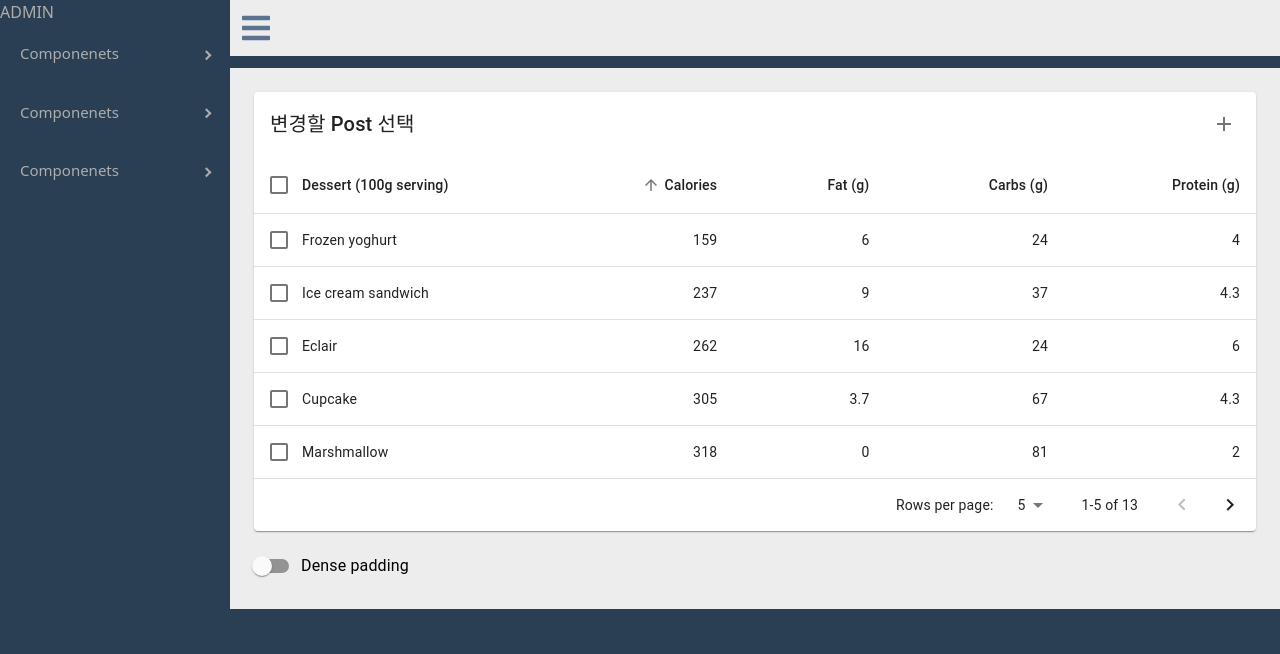
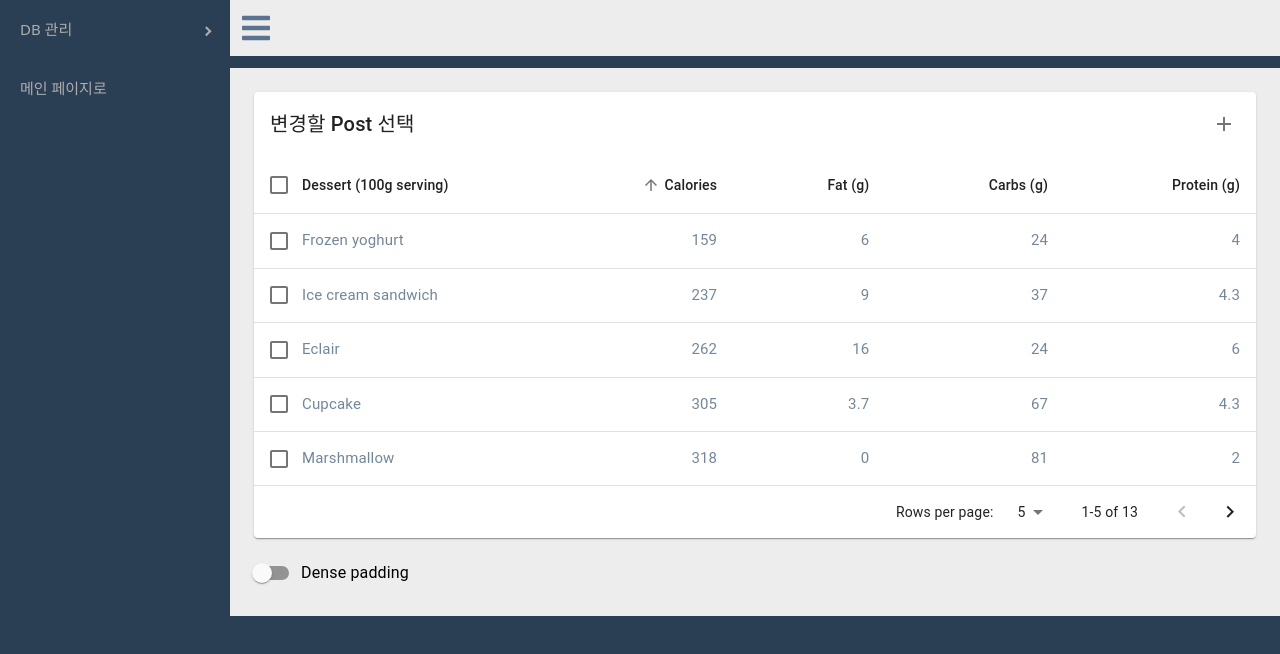
Before and after one commit to yoongyo/moveBlog-frontend-react, a React (Create React App) app: page /admin in a window 1280 px wide. Shown: the top 654 px of the page. Built offline with nearby package versions, Linux system fonts and the light colour scheme.

Commit message:
admin detail

```diff
--- a/src/component/admin/adminNav.tsx
+++ b/src/component/admin/adminNav.tsx
@@ -1,5 +1,5 @@
 import React, {useState} from 'react';
-import {ProSidebar, Menu, SubMenu, MenuItem} from 'react-pro-sidebar';
+import {ProSidebar, Menu, SubMenu, MenuItem, SidebarContent} from 'react-pro-sidebar';
 import { Link } from 'react-router-dom';
 import '../../styles/sidebar/custom.scss';
 
@@ -9,26 +9,26 @@ export const AdminNav = ({collapsed}:any) => {
     return (
         <div className="min-h-screen">
             <ProSidebar width="230px" collapsed={collapsed}>
-                <h1>ADMIN</h1>
                 <Menu iconShape="square">
-                    <SubMenu title="Componenets">
-                        <MenuItem>Component1</MenuItem>
-                    </SubMenu>
-                </Menu>
-                <Menu iconShape="square">
-                    <SubMenu title="Componenets">
+                    <SubMenu title="DB 관리">
                         <MenuItem>
-                            <Link to="/admin/test1">Component1</Link>
+                            <Link to="/admin/test2">Posts</Link>
+                        </MenuItem>
+                        <MenuItem>
+                            <Link to="/admin/test2">Categories</Link>
+                        </MenuItem>
+                        <MenuItem>
+                            <Link to="/admin/test2">Users</Link>
                         </MenuItem>
                     </SubMenu>
                 </Menu>
-                <Menu iconShape="square">
-                    <SubMenu title="Componenets">
+                <SidebarContent>
+                    <Menu iconShape="circle">
                         <MenuItem>
-                            <Link to="/admin/test2">Component1</Link>
+                            <Link to="/">메인 페이지로</Link>
                         </MenuItem>
-                    </SubMenu>
-                </Menu>
+                    </Menu>
+                </SidebarContent>
             </ProSidebar>
         </div>
     )
--- a/src/component/admin/adminTable.tsx
+++ b/src/component/admin/adminTable.tsx
@@ -1,6 +1,6 @@
 import React from 'react';
 import clsx from 'clsx';
-import { createStyles, lighten, makeStyles, Theme } from '@material-ui/core/styles';
+import { createStyles, lighten, makeStyles, Theme, withStyles } from '@material-ui/core/styles';
 import Table from '@material-ui/core/Table';
 import TableBody from '@material-ui/core/TableBody';
 import TableCell from '@material-ui/core/TableCell';
@@ -19,6 +19,21 @@ import FormControlLabel from '@material-ui/core/FormControlLabel';
 import Switch from '@material-ui/core/Switch';
 import DeleteIcon from '@material-ui/icons/Delete';
 import PlusIcon from '@material-ui/icons/Add';
+import { Link } from 'react-router-dom';
+
+
+const StyledTableCell = withStyles((theme: Theme) =>
+  createStyles({
+    head:{
+        fontSize: 20,
+        color: "#73879C",
+    },
+    body: {
+        fontSize: 15,
+        color: "#73879C",
+    },
+  }),
+)(TableCell);
 
 interface Data {
   calories: number;
@@ -205,11 +220,15 @@ const EnhancedTableToolbar = (props: EnhancedTableToolbarProps) => {
           </IconButton>
         </Tooltip>
       ) : (
-        <Tooltip title="Add Post">
-          <IconButton aria-label="filter list">
-            <PlusIcon />
-          </IconButton>
-        </Tooltip>
+        // 여기 부분 수정
+        <Link to="/admin/post/add">
+            <Tooltip title="Add Post">
+            <IconButton aria-label="filter list">
+                <PlusIcon/>
+            </IconButton>
+            </Tooltip>
+        </Link>
+
       )}
     </Toolbar>
   );
@@ -259,6 +278,8 @@ export const AdminTable = () => {
   const handleSelectAllClick = (event: React.ChangeEvent<HTMLInputElement>) => {
     if (event.target.checked) {
       const newSelecteds = rows.map((n) => n.name);
+      console.log(newSelecteds);
+
       setSelected(newSelecteds);
       return;
     }
@@ -332,26 +353,27 @@ export const AdminTable = () => {
                   return (
                     <TableRow
                       hover
-                      onClick={(event) => handleClick(event, row.name)}
+                    //   onClick={(event) => handleClick(event, row.name)}
                       role="checkbox"
                       aria-checked={isItemSelected}
                       tabIndex={-1}
                       key={row.name}
                       selected={isItemSelected}
                     >
-                      <TableCell padding="checkbox">
+                      <StyledTableCell padding="checkbox">
                         <Checkbox
+                          onClick={(event) => handleClick(event, row.name)}
                           checked={isItemSelected}
                           inputProps={{ 'aria-labelledby': labelId }}
                         />
-                      </TableCell>
-                      <TableCell component="th" id={labelId} scope="row" padding="none">
-                        {row.name}
-                      </TableCell>
-                      <TableCell align="right">{row.calories}</TableCell>
-                      <TableCell align="right">{row.fat}</TableCell>
-                      <TableCell align="right">{row.carbs}</TableCell>
-                      <TableCell align="right">{row.protein}</TableCell>
+                      </StyledTableCell>
+                      <StyledTableCell component="th" id={labelId} scope="row" padding="none">
+                        <Link to="/hah"><p className=" hover:text-blue-900">{row.name}</p></Link>
+                      </StyledTableCell>
+                      <StyledTableCell align="right">{row.calories}</StyledTableCell>
+                      <StyledTableCell align="right">{row.fat}</StyledTableCell>
+                      <StyledTableCell align="right">{row.carbs}</StyledTableCell>
+                      <StyledTableCell align="right">{row.protein}</StyledTableCell>
                     </TableRow>
                   );
                 })}
```
